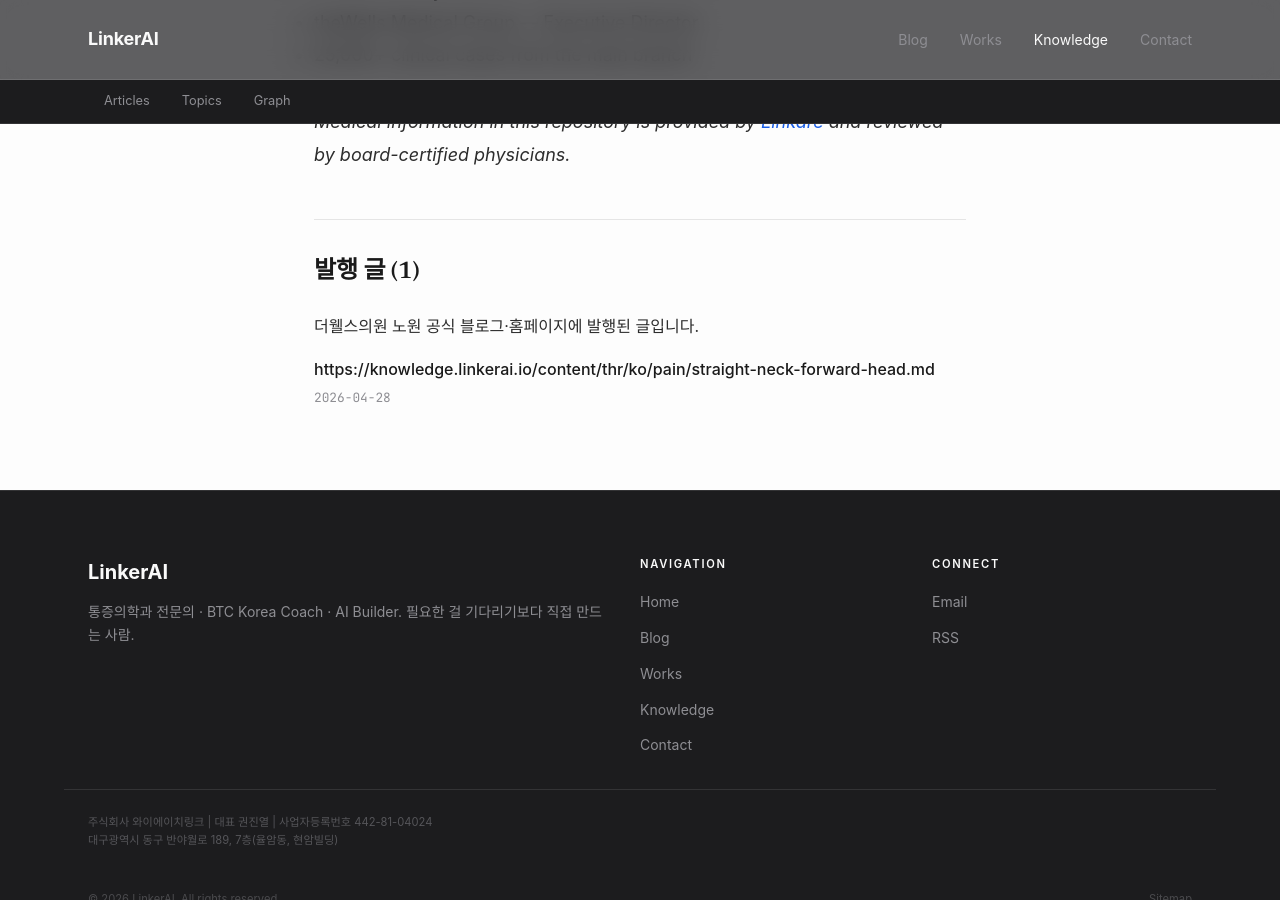
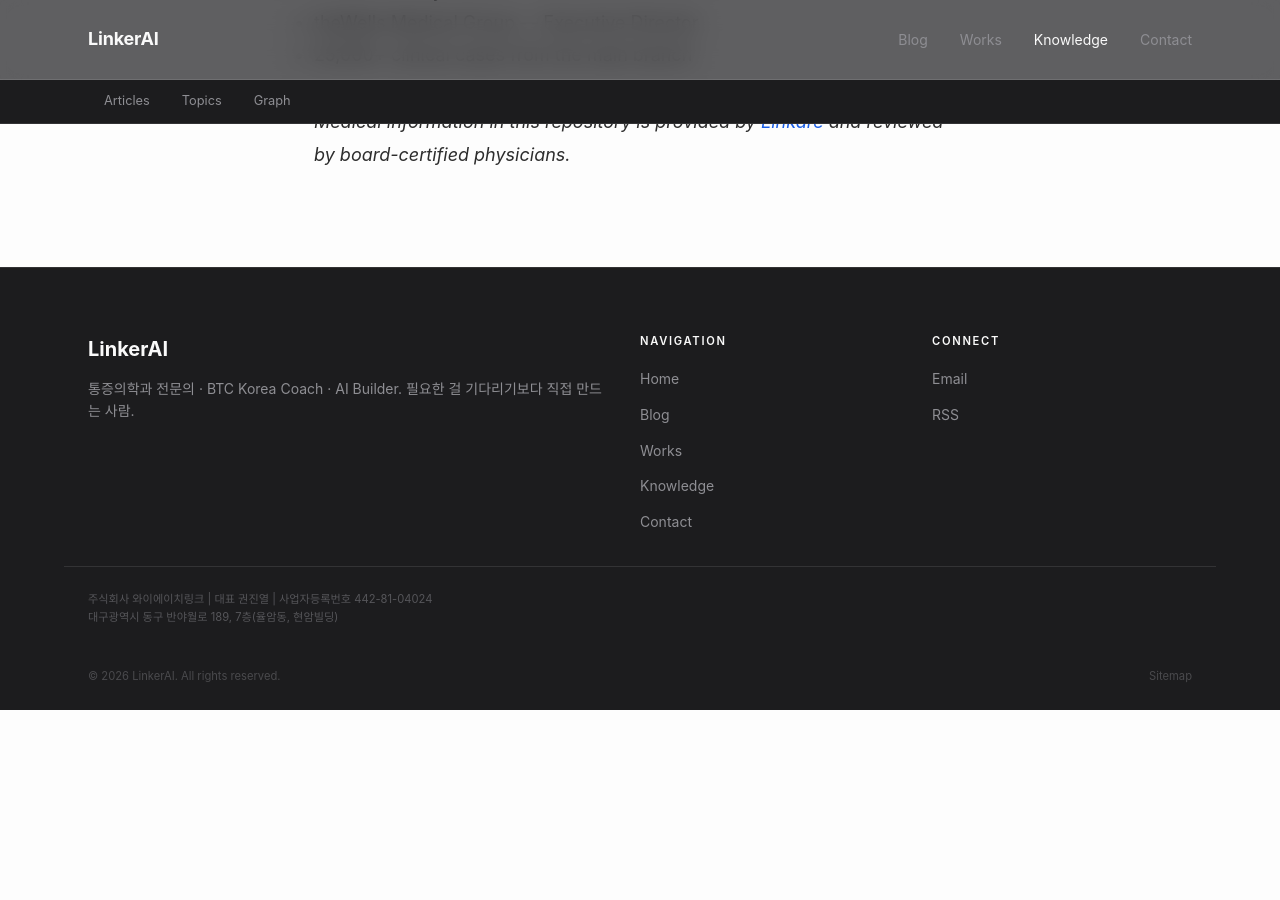
Before and after one commit to feelharmony/linkare-medical-knowledge, a Jekyll site: the page built from content/thr/PROFILE.md, in a window 1280 px wide and 900 px high, scrolled down 2551 px. Built offline with Jekyll 4.4.1, drawn with Linux system fonts in a browser that asks for light colours; some web fonts are replaced; after the commit the page ends 3261 px from its top, so only the background shows below that.

Commit message:
fix(profile): source_article_url self-reference 가드 — Phase 6 dead link 방지
knowledge.linkerai.io v2.4 Phase 6에서 content/ 글 21개 삭제 후, post_entity_map.json
일부 항목이 source_article_url로 자기 사이트 raw .md 경로(https://knowledge.linkerai.io/content/...)
를 가지고 있어 profile.html의 "발행 글" 목록에 dead link가 노출됨 (/thr/ 발행 글 (1) 케이스).

수정: profile.html에서 source_article_url이 knowledge.linkerai.io 자기 도메인이면 skip.
이는 외부 블로그 URL이 아닌 잘못된 fallback이므로 외부 link 의도와 어긋남.

근본 원인(backend가 source_article_url을 자기 사이트 .md 경로로 fallback하는 로직)은
별도 yhlinker PR로 점검 필요. 지금은 frontend 가드로 즉시 dead link 차단.

```diff
--- a/_layouts/profile.html
+++ b/_layouts/profile.html
@@ -24,8 +24,14 @@ layout: default
   {% assign blog_posts = "" | split: "" %}
   {% for entry in site.data.post_entity_map %}
     {% if entry.post_path contains tenant_prefix %}
-      {% if entry.source_article_url %}
-        {% assign blog_posts = blog_posts | push: entry %}
+      {% if entry.source_article_url and entry.source_article_url != "" %}
+        {%- comment -%}
+          Self-reference 가드: source_article_url이 knowledge.linkerai.io 자기 도메인이면
+          외부 블로그 URL이 아닌 잘못된 fallback이므로 skip (Phase 6 글 삭제 후 dead link 방지).
+        {%- endcomment -%}
+        {% unless entry.source_article_url contains "knowledge.linkerai.io" %}
+          {% assign blog_posts = blog_posts | push: entry %}
+        {% endunless %}
       {% endif %}
     {% endif %}
   {% endfor %}
```
